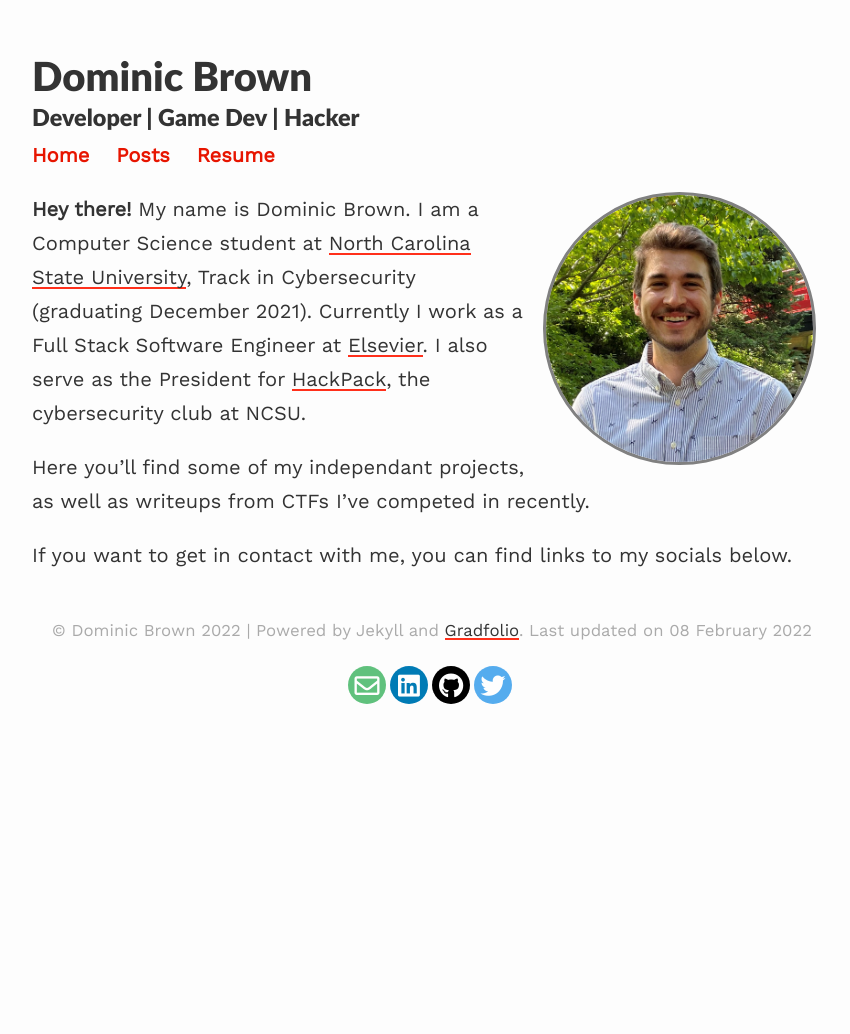
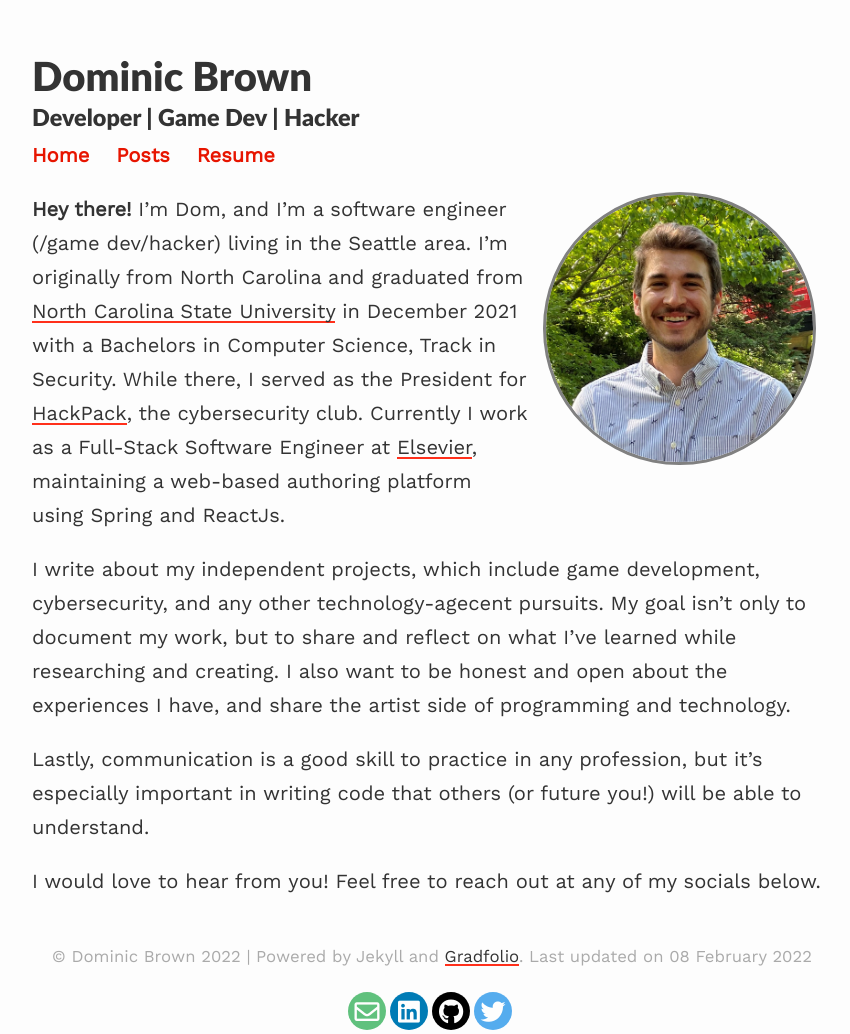
Before and after one commit to napkinbrown/napkinbrown.github.io, a Jekyll site: the page built from index.md, in a window 1280 px wide. Shown: the whole page, without its empty margins (208-1058 px from the left). Built offline with Jekyll 4.4.1, drawn with Linux system fonts in a browser that asks for light colours; nearby versions of some CDN libraries; before the commit the page ends 980 px from its top, so only the background shows below that.

Commit message:
Updated bio

```diff
--- a/index.md
+++ b/index.md
@@ -7,8 +7,10 @@ profile:
 published: true
 ---
 
-**Hey there!** My name is Dominic Brown. I am a Computer Science student at [North Carolina State University](https://www.ncsu.edu/), Track in Cybersecurity (graduating December 2021). Currently I work as a Full Stack Software Engineer at [Elsevier](https://www.elsevier.com/). I also serve as the President for [HackPack](https://hackpack.club/), the cybersecurity club at NCSU.
+**Hey there!** I'm Dom, and I'm a software engineer (/game dev/hacker) living in the Seattle area. I'm originally from North Carolina and graduated from [North Carolina State University](https://www.ncsu.edu/) in December 2021 with a Bachelors in Computer Science, Track in Security. While there, I served as the President for [HackPack](https://hackpack.club/), the cybersecurity club. Currently I work as a Full-Stack Software Engineer at [Elsevier](https://www.elsevier.com/), maintaining a web-based authoring platform using Spring and ReactJs.
 
-Here you'll find some of my independant projects, as well as writeups from CTFs I've competed in recently.
+I write about my independent projects, which include game development, cybersecurity, and any other technology-agecent pursuits. My goal isn't only to document my work, but to share and reflect on what I’ve learned while researching and creating. I also want to be honest and open about the experiences I have, and share the artist side of programming and technology.
 
-If you want to get in contact with me, you can find links to my socials below.
+Lastly, communication is a good skill to practice in any profession, but it's especially important in writing code that others (or future you!) will be able to understand.
+
+I would love to hear from you! Feel free to reach out at any of my socials below.
```
